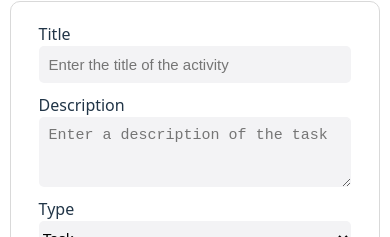
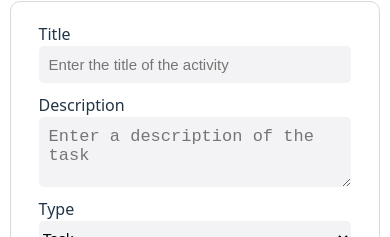
Before and after one commit to Calebnzm/ai-assistant, a React (Vite) app in the folder client/: page /addActivity in a window 390 px wide. Shown: the part 84-321 px from the top of the page. Built offline with nearby package versions, Linux system fonts and the light colour scheme.

Commit message:
Fix: More interface issues on mobile

```diff
--- a/client/src/pages/styles.css
+++ b/client/src/pages/styles.css
@@ -943,7 +943,7 @@
     border-radius: 5px;
     padding: 10px;
     height: 50px;
-    font-size: 15px;
+    font-size: 17px;
 }
 
 .edit-activity-form-section select {
@@ -1046,6 +1046,7 @@
     border-radius: 5px;
     padding: 10px;
     outline: none;
+    font-size: 17px;
 }
 
 .file-input {
```
